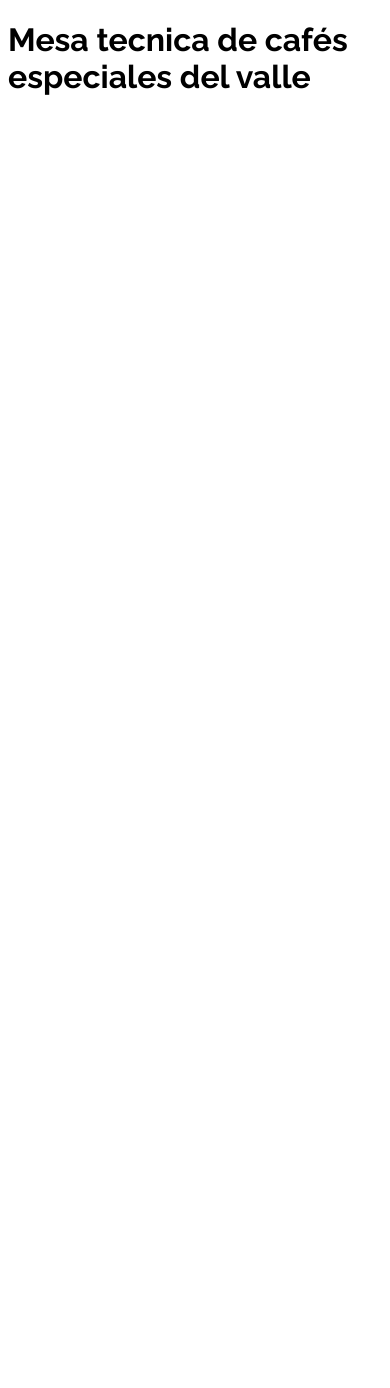
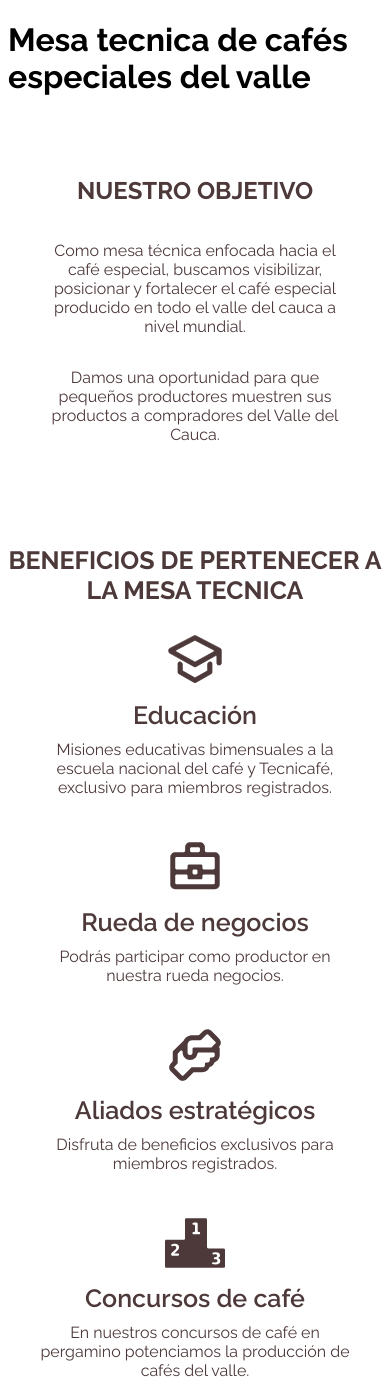
Before and after one commit to DacVar23/mesa-tecnica, a React (Vite) app: page / in a window 390 px wide. Before the commit the page ends 844 px from the top, so only its background shows below. Built offline with nearby package versions, Linux system fonts and the light colour scheme.

Commit message:
Ventajas Responsive update

```diff
--- a/src/App.jsx
+++ b/src/App.jsx
@@ -1,10 +1,11 @@
 import './App.css'
-
+import Ventajas from './components/Ventajas'
 function App() {
 
   return (
       <div >
         <h1>Mesa tecnica de cafés especiales del valle</h1>
+        <Ventajas></Ventajas>
       </div>
   )
 }
--- a/src/Components/CSS/Ventajas.css
+++ b/src/Components/CSS/Ventajas.css
@@ -72,3 +72,13 @@ h3 {
     margin: 0;
 
 }
+
+@media (max-width: 600px){
+    .n-ventajas-objetivos {
+        padding: 39px 30px 60px 30px;
+    }
+
+    .n-ventajas-contenedor-tarjetas{
+        padding: 0px 30px;
+    }
+}
```
Also changed, not shown: src/Components/CSS/Aliados.css (+2 -5 lines).
